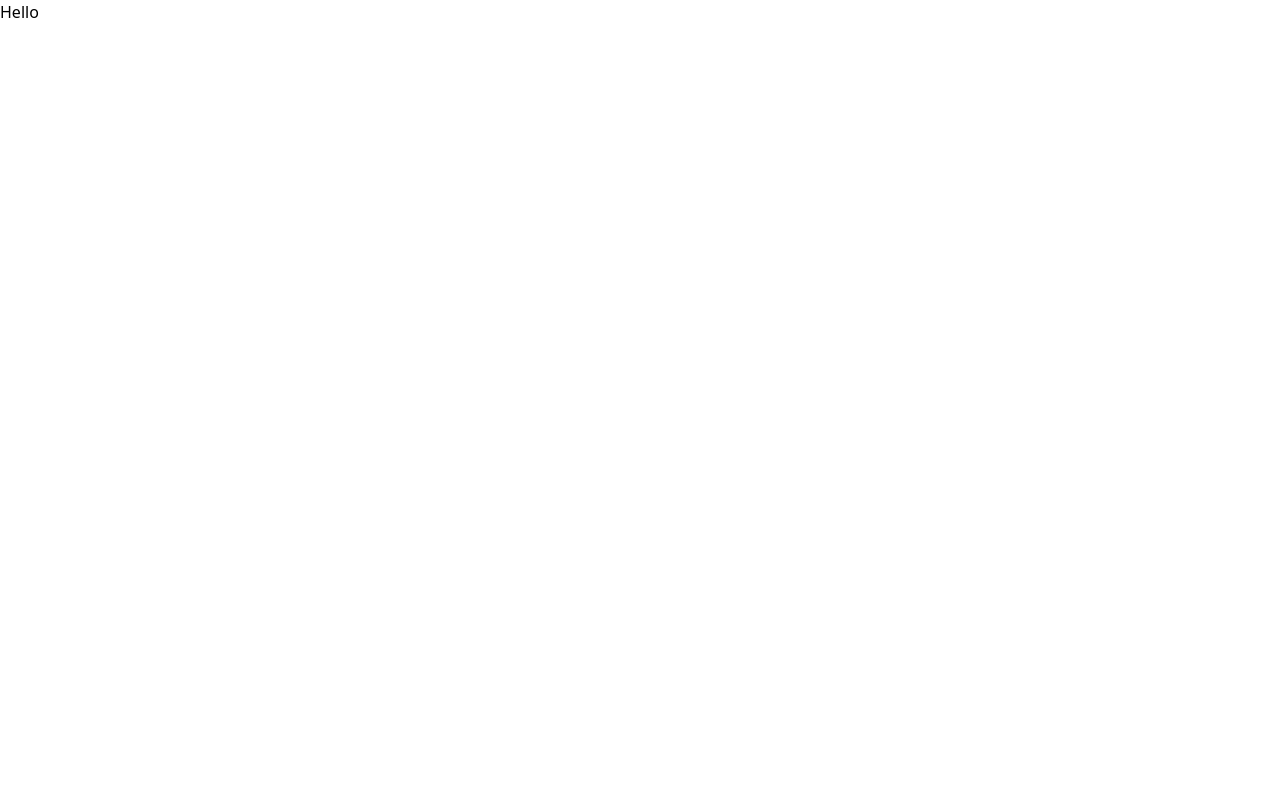
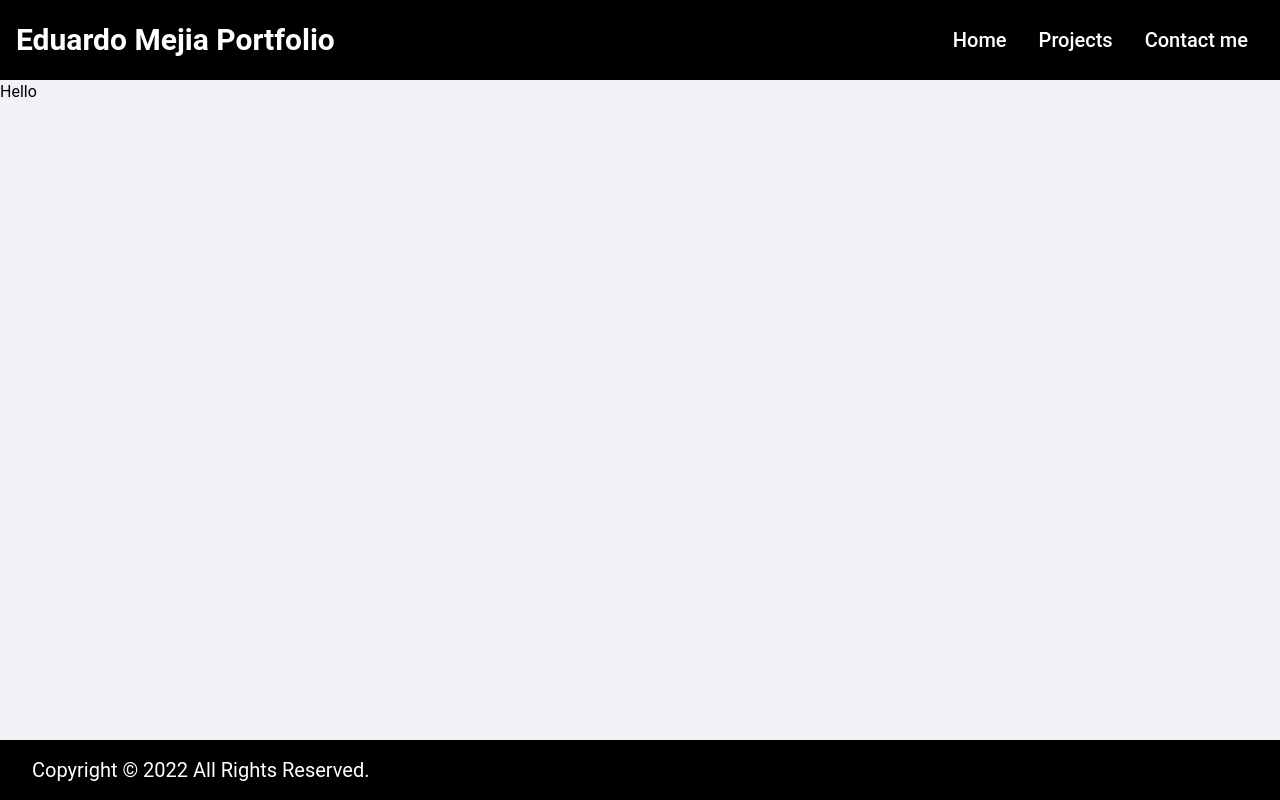
Before and after one commit to eduardo-pleitez/eduardo-portfolio, a Gatsby site: page / in a window 1280 px wide. Built offline with nearby package versions, Linux system fonts and the light colour scheme; Gatsby itself is replaced by a stand-in of ours.

Commit message:
:sparkles: Add page layout

```diff
--- /dev/null
+++ b/src/components/Layout.tsx
@@ -0,0 +1,18 @@
+import React from 'react';
+import Header from './Header';
+import Footer from './Footer';
+
+type props = {
+  children: JSX.Element;
+};
+const Layout = ({ children }:props) => {
+  return (
+    <div>
+      <Header />
+      {children}
+      <Footer />
+    </div>
+  );
+};
+
+export default Layout;
--- a/src/pages/index.tsx
+++ b/src/pages/index.tsx
@@ -1,11 +1,14 @@
 import * as React from 'react';
 import type { HeadFC, PageProps } from 'gatsby';
+import Layout from '../components/Layout';
 
 const IndexPage: React.FC<PageProps> = () => {
   return (
-    <div>
-      <h1>Hello</h1>
-    </div>
+    <Layout>
+      <div>
+        <h1>Hello</h1>
+      </div>
+    </Layout>
   );
 };
 
--- a/src/styles/global.css
+++ b/src/styles/global.css
@@ -1,3 +1,18 @@
 @tailwind base;
 @tailwind components;
 @tailwind utilities;
+
+* {
+  margin: 0;
+  padding: 0;
+  box-sizing: border-box;
+}
+html {
+  min-height: 100%;
+  position: relative;
+}
+body {
+  background-color: #f0f2f5;
+  font-family: 'Roboto', sans-serif;
+  margin-bottom: 70px;
+}
```
